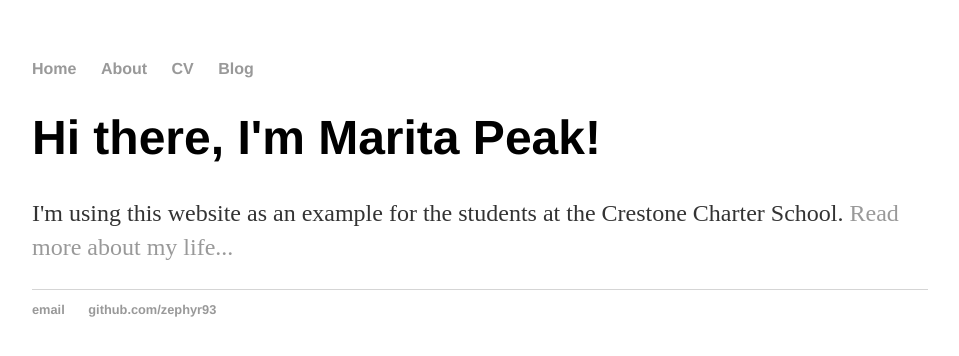
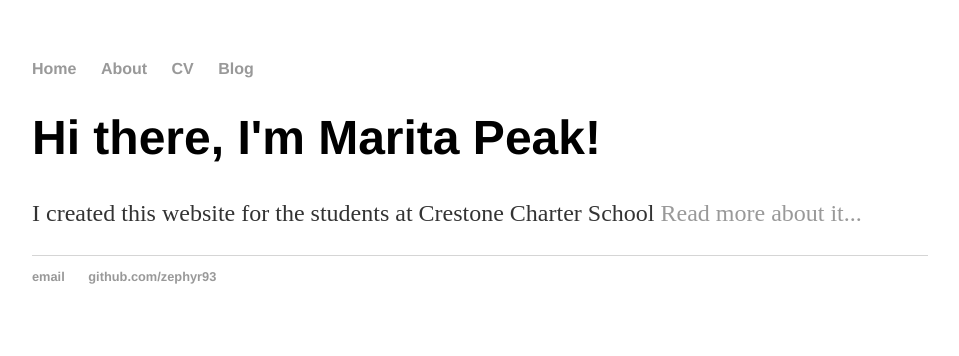
Before and after one commit to zephyr93/zephyr93.github.io, a Jekyll site: the page built from index.html, in a window 1280 px wide. Shown: the top 356 px of the page, without its empty margins (160-1119 px from the left). Built offline with Jekyll 4.4.1, drawn with Linux system fonts in a browser that asks for light colours.

Commit message:
switch to Jekyll format

```diff
--- a/index.html
+++ b/index.html
@@ -1,29 +1,8 @@
-<!DOCTYPE html>
-<html>
-	<head>
-		<title>Marita Peak</title>
-		<link rel="stylesheet" type = "text/css" href="css/main.css">
-	</head>
-	<body>
-		<nav>
-    		<ul>
-        		<li><a href="/">Home</a></li>
-	        	<li><a href="/about">About</a></li>
-        		<li><a href="/cv">CV</a></li>
-        		<li><a href="/blog">Blog</a></li>
-    		</ul>
-		</nav>
-		<div class="container">
-    		<div class="blurb">
-        		<h1>Hi there, I'm Marita Peak!</h1>
-				<p>I'm using this website as an example for the students at the Crestone Charter School. <a href="/about">Read more about my life...</a></p>
-    		</div><!-- /.blurb -->
-		</div><!-- /.container -->
-		<footer>
-    		<ul>
-        		<li><a href="mailto:peakmarita@gmail.com">email</a></li>
-        		<li><a href="https://github.com/zephyr93">github.com/zephyr93</a></li>
-			</ul>
-		</footer>
-	</body>
-</html>
+---
+layout: default
+title: Marita Peak
+---
+<div class="blurb">
+	<h1>Hi there, I'm Marita Peak!</h1>
+	<p>I created this website for the students at Crestone Charter School <a href="/about">Read more about it...</a></p>
+</div><!-- /.blurb -->
```
